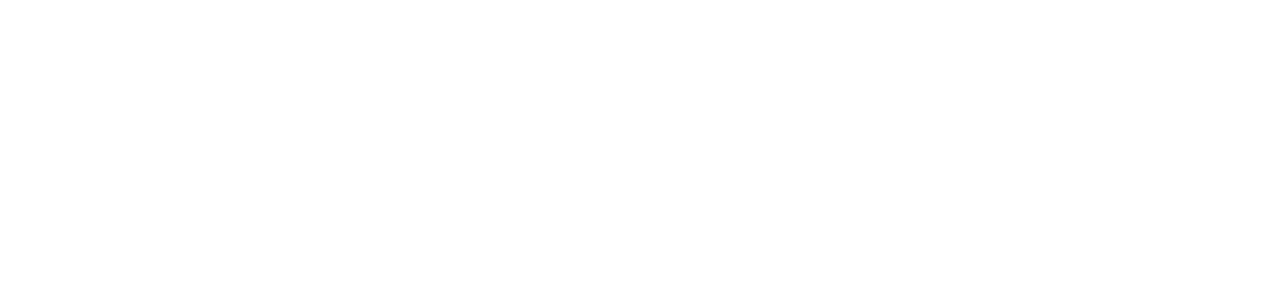
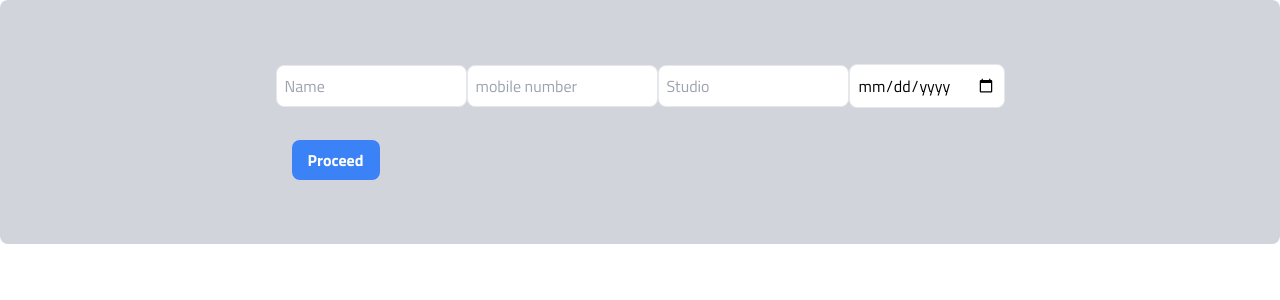
Before and after one commit to Danilka-Akarawita/MuseMate, a React (Vite) app in the folder MuseMate/: page /book in a window 1280 px wide. Before the commit this address had no page. Shown: the top 300 px of the page. Built offline with nearby package versions, Linux system fonts and the light colour scheme.

Commit message:
feat added booking.jsx

```diff
--- a/MuseMate/src/App.jsx
+++ b/MuseMate/src/App.jsx
@@ -6,6 +6,7 @@
 import "aos/dist/aos.css";
 
 import AOS from 'aos'
+import Booking from './pages/Booking';
 
 
 
@@ -25,6 +26,7 @@
       <Routes>
         <Route path="/" element={<Home />} />
         <Route path="/signup" element={<SignUp />} />
+        <Route path="/book" element={<Booking />} />
       </Routes>
     </Router>
     </>
--- a/MuseMate/src/components/StudioSection.jsx
+++ b/MuseMate/src/components/StudioSection.jsx
@@ -12,7 +12,7 @@
           <div className="description">
             <p>Lorem ipsum dolor sit amet consectetur adipisicing elit.</p>
             <div className="  space-x-4 mt-4 justify-center  flex flex-row">
-            <NavLink to="/signup">
+            <NavLink to="/book">
                 <p>Book!</p>
            </NavLink>
            <NavLink to="/signup">
--- /dev/null
+++ b/MuseMate/src/pages/Booking.jsx
@@ -0,0 +1,70 @@
+import React from "react";
+import { useState } from "react";
+
+
+
+
+export default function Booking() {
+
+
+  const [formData, setFormData] = useState({
+    name: "",
+    mobile: "",
+    studio: "",
+    date: "",
+    timeslot:""
+  });
+  const handleFormChange = (e) => {
+    const { name, value } = e.target;
+    setFormData({ ...formData, [name]: value });
+  };
+
+
+  const inputStyle="p-2 my-4 border border-grey-500 p-2 rounded-lg"
+
+    return (
+      <div className="flex justify-center items-center p-8 flex flex-col justify-around bg-gray-300 p-4 rounded-lg">
+        <div className="form p-4 ">
+
+          <input
+            type="text"
+            placeholder="Name"
+            className={inputStyle}
+            name="name"
+            value={formData.username}
+            onChange={handleFormChange}
+          />
+          <input
+            type="text"
+            placeholder="mobile number"
+            className={inputStyle}
+            name="mobile"
+            value={formData.mobile}
+            onChange={handleFormChange}
+          />
+
+          <input
+            type="text"
+            placeholder="Studio"
+            className={inputStyle}
+            name="studio"
+
+          />
+          <input
+          type="date"
+          className={inputStyle}
+          name="date"
+          value={formData.date}
+          onChange={handleFormChange}
+           />
+          <div className="flex flex-row  items-center ">
+            {/* <h2 className="text-red-600">{error}</h2> */}
+            <button className="bg-blue-500 hover:bg-blue-700 text-white font-bold m-4 py-2 px-4 rounded-lg"  >
+              Proceed
+            </button>
+
+          </div>
+        </div>
+      </div>
+    );
+  }
--- a/MuseMate/src/pages/Home.jsx
+++ b/MuseMate/src/pages/Home.jsx
@@ -2,6 +2,7 @@
 import Navbar from '../components/navbar'
 import SignUp from './SignUp'
 import StudioSection from '../components/StudioSection'
+import Booking from './Booking'
 
 
 
@@ -16,6 +17,7 @@
     </div>
     <StudioSection/>
 
+
    </>
 
   )
```
